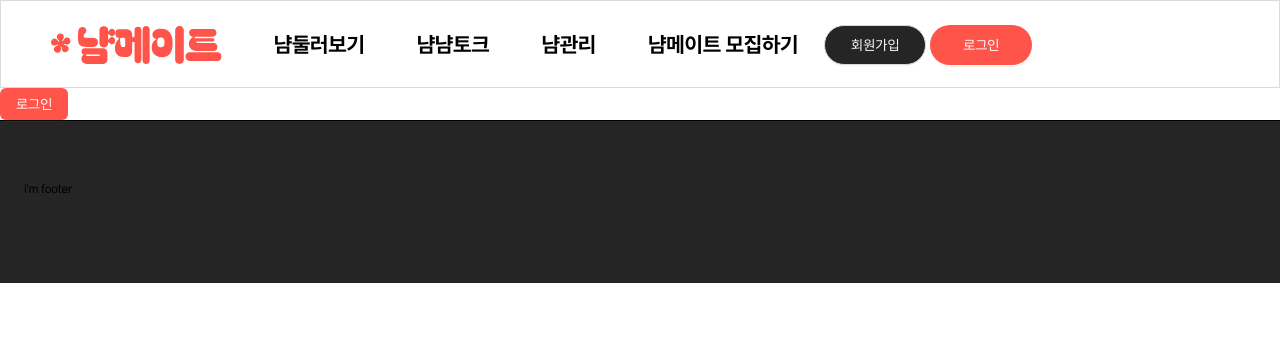
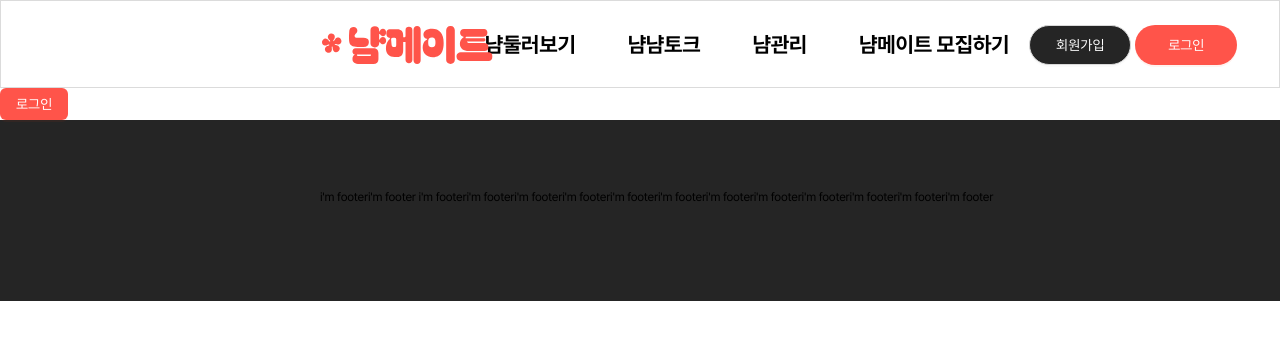
Before and after one commit to Woowa-Birdies/MealBuddy_Frontend, a React (Vite) app: page /sample2 in a window 1280 px wide. Shown: the top 340 px of the page. Built offline with nearby package versions, Linux system fonts and the light colour scheme.

Commit message:
design: header style 피그마에 맞게 변경

```diff
--- a/src/components/layouts/Base.jsx
+++ b/src/components/layouts/Base.jsx
@@ -1,4 +1,4 @@
-import Footer from '@/components/layouts/footer/Footer';
+import Footer from '@components/layouts/footer';
 import Header from '@components/layouts/header';
 import styled from 'styled-components';
 
--- a/src/components/layouts/footer/Footer.jsx
+++ /dev/null
@@ -1,17 +0,0 @@
-import styled from 'styled-components';
-
-const Footer = () => {
-  return <StyledFooter>i&apos;m footer</StyledFooter>;
-};
-
-export default Footer;
-
-const StyledFooter = styled.footer`
-  display: block;
-  border-top: 1px solid;
-  background-color: ${({ theme }) => theme.color.contentSub};
-  padding-top: 60px;
-  padding-right: 24px;
-  padding-bottom: 85px;
-  padding-left: 24px;
-`;
--- /dev/null
+++ b/src/components/layouts/footer/index.jsx
@@ -0,0 +1,22 @@
+import styled from 'styled-components';
+
+const Footer = () => {
+  return (
+    <Wrapper>
+      i&apos;m footeri&apos;m footer i&apos;m footeri&apos;m footeri&apos;m footeri&apos;m
+      footeri&apos;m footeri&apos;m footeri&apos;m footeri&apos;m footeri&apos;m footeri&apos;m
+      footeri&apos;m footeri&apos;m footer
+    </Wrapper>
+  );
+};
+
+export default Footer;
+
+const Wrapper = styled.footer`
+  display: block;
+  background-color: ${({ theme }) => theme.color.contentSub};
+  padding-top: 69px;
+  padding-left: 320px;
+  padding-right: 24px;
+  padding-bottom: 95px;
+`;
--- /dev/null
+++ b/src/components/layouts/header/HeaderLogo.jsx
@@ -0,0 +1,15 @@
+import { Link } from 'react-router-dom';
+import { ROUTES } from '@enums/CommonEnum';
+import LogoImage from '@assets/images/svg/logo.svg?react';
+
+const HeaderLogo = () => {
+  return (
+    <h1>
+      <Link to={ROUTES.HOME}>
+        <LogoImage />
+      </Link>
+    </h1>
+  );
+};
+
+export default HeaderLogo;
--- a/src/components/layouts/header/HeaderNav.jsx
+++ b/src/components/layouts/header/HeaderNav.jsx
@@ -23,7 +23,6 @@ const HeaderNav = () => {
 export default HeaderNav;
 
 const Wrapper = styled.div`
-  justify-content: flex-end;
   display: flex;
   align-items: flex-start;
   flex: 1;
@@ -46,6 +45,8 @@ const HeaderGlobal = styled.nav`
   -webkit-box-flex: 1;
   flex: 1;
   align-items: center;
+  gap: 20px;
+  padding-left: 442px;
 
   strong {
     font-weight: 400;
--- a/src/components/layouts/header/HeaderNavItem.jsx
+++ b/src/components/layouts/header/HeaderNavItem.jsx
@@ -32,9 +32,7 @@ const MenuList = styled.li`
   display: flex;
   -webkit-box-align: center;
   align-items: center;
+  gap: 52px;
 `;
 
-const MenuLink = styled(Link)`
-  display: inline-block;
-  padding: 0 26px;
-`;
+const MenuLink = styled(Link)``;
--- a/src/components/layouts/header/index.jsx
+++ b/src/components/layouts/header/index.jsx
@@ -1,22 +1,18 @@
 import useLoginStore from '@/store/useLoginStore';
-import { Link } from 'react-router-dom';
-import { ROUTES } from '@enums/CommonEnum';
-import LogoImage from '@assets/images/svg/logo.svg?react';
 import HeaderNav from '@components/layouts/header/HeaderNav';
 import styled from 'styled-components';
+import useHideHeader from '@hooks/useHideHeader';
+import HeaderLogo from '@components/layouts/header/HeaderLogo';
 
 const Header = () => {
   // zustand store의 isLogin 값 가지고옴
   const isLogin = useLoginStore((state) => state.isLogin);
+  const hidden = useHideHeader();
 
   return (
-    <Wrapper $isLogin={isLogin}>
+    <Wrapper $isLogin={isLogin} $hidden={hidden}>
       <HeaderInner>
-        <h1>
-          <Link to={ROUTES.HOME}>
-            <LogoImage />
-          </Link>
-        </h1>
+        <HeaderLogo />
         <HeaderNav />
       </HeaderInner>
     </Wrapper>
@@ -36,7 +32,9 @@ const Wrapper = styled.header`
   border: ${({ theme, $isLogin }) => ($isLogin ? 'none' : theme.border.borderTransparent)};
   background-color: ${({ theme, $isLogin }) =>
     $isLogin ? theme.color.whiteSmoke : theme.color.contentWhite};
-  //transform: translateY(-100%);
+  // 기존 스타일링 코드와 함께
+  transform: ${({ $hidden }) => ($hidden ? 'translateY(-100%)' : 'translateY(0)')};
+  transition: transform 0.3s ease;
 
   h1 {
     z-index: 1;
@@ -65,5 +63,5 @@ const HeaderInner = styled.div`
   display: flex;
   align-items: flex-start;
   margin: 0 auto;
-  padding: 0 50px;
+  padding: 0 321px;
 `;
--- /dev/null
+++ b/src/hooks/useHideHeader.js
@@ -0,0 +1,24 @@
+import { useState, useEffect } from 'react';
+
+const useHideHeader = () => {
+  const [hidden, setHidden] = useState(false);
+  const [lastScrollY, setLastScrollY] = useState(0);
+
+  useEffect(() => {
+    const handleScroll = () => {
+      const currentScrollY = window.scrollY;
+      setHidden(currentScrollY > lastScrollY); // 300이상 스크롤해야 가려짐
+      setLastScrollY(currentScrollY);
+    };
+
+    window.addEventListener('scroll', handleScroll, { passive: true });
+
+    return () => {
+      window.removeEventListener('scroll', handleScroll);
+    };
+  }, [lastScrollY]);
+
+  return hidden;
+};
+
+export default useHideHeader;
```
